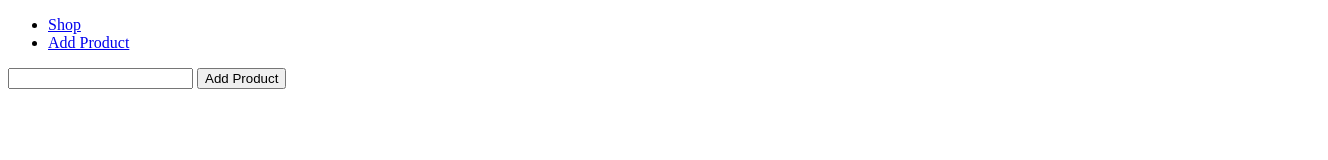
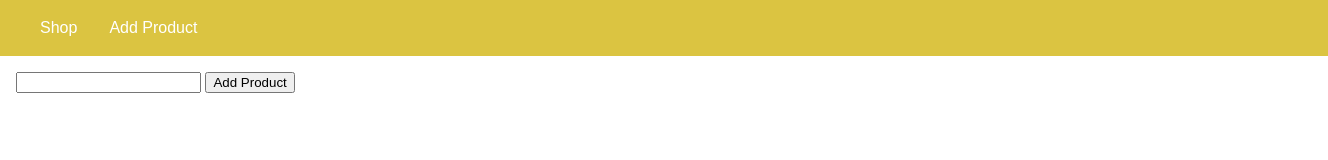
Before and after one commit to Scientific-Research/Create-Node-Server-MS, a website: page views/add-product.html in a window 1280 px wide. Shown: the whole page, 1328 px wide, since content can reach past the window. Drawn offline with Linux system fonts and the light colour scheme.

Commit message:
CSS for /admin/add-product was done!

```diff
--- a/views/add-product.html
+++ b/views/add-product.html
@@ -4,15 +4,60 @@
     <meta charset="UTF-8" />
     <meta name="viewport" content="width=device-width, initial-scale=1.0" />
     <title>Add Product</title>
+    <style>
+      body {
+        padding: 0;
+        margin: 0;
+        font-family: sans-serif;
+      }
+
+      main {
+        padding: 1rem;
+      }
+
+      .main-header {
+        width: 100%;
+        height: 3.5rem;
+        background-color: #dbc441;
+        padding: 0 1.5rem;
+      }
+      .main-header__nav {
+        height: 100%;
+        display: flex;
+        align-items: center;
+      }
+      .main-header__item-list {
+        list-style: none;
+        margin: 0;
+        padding: 0;
+        display: flex;
+      }
+      .main-header__item {
+        margin: 0 1rem;
+        padding: 0;
+      }
+      .main-header__item a {
+        text-decoration: none;
+        color: white;
+      }
+
+      .main-header__item a:hover,
+      .main-header__item a:active,
+      .main-header__item a:active {
+        color: #6200ff;
+      }
+    </style>
   </head>
   <body>
-    <header>
-      <nav>
-        <ul>
-          <li>
-            <a href="/shop">Shop</a>
+    <header class="main-header">
+      <nav class="main-header__nav">
+        <ul class="main-header__item-list">
+          <li class="main-header__item">
+            <a href="/">Shop</a>
           </li>
-          <li><a href="/add-product">Add Product</a></li>
+          <li class="main-header__item">
+            <a class="active" href="/add-product">Add Product</a>
+          </li>
         </ul>
       </nav>
     </header>
```
